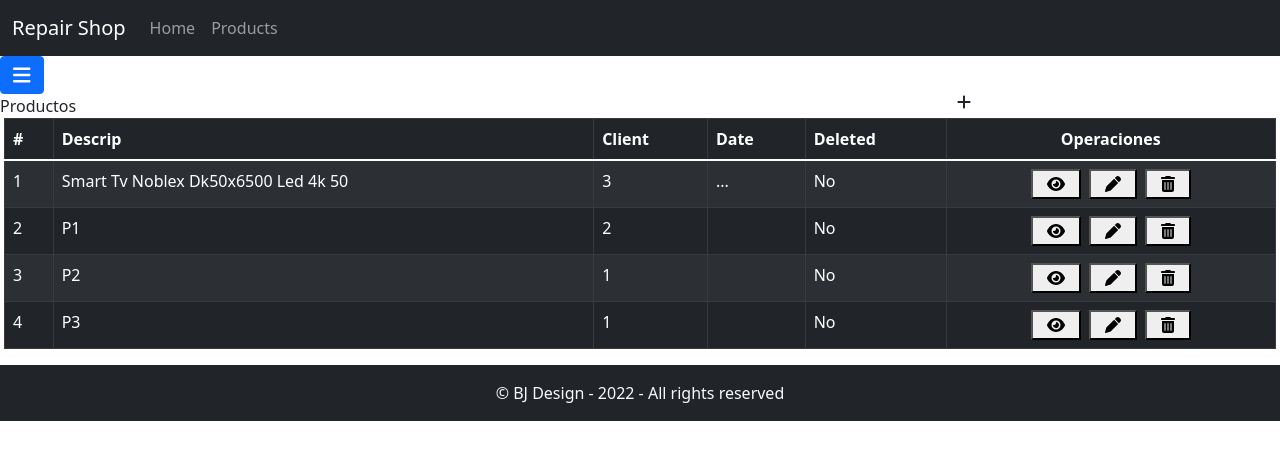
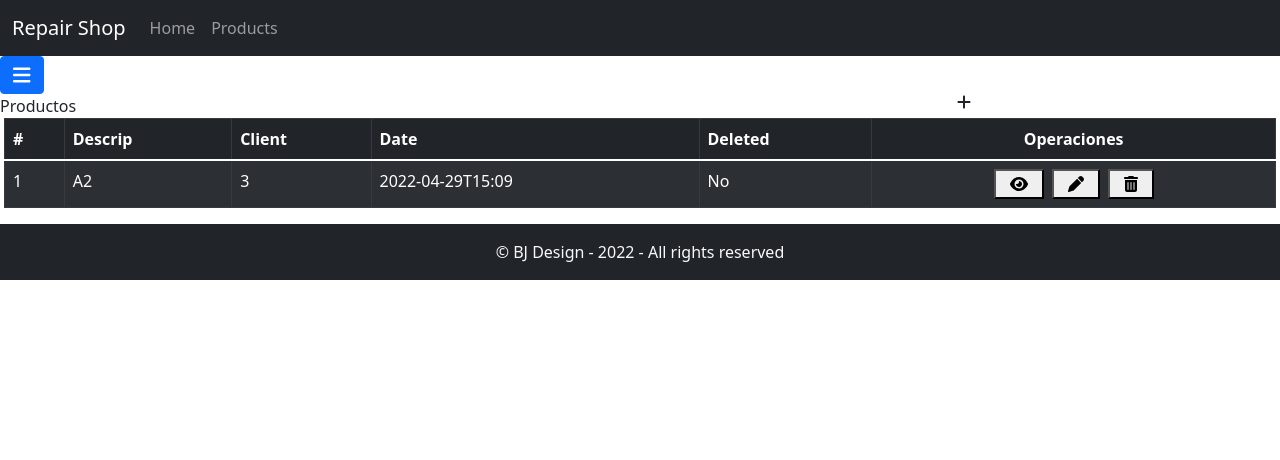
Before and after one commit to JassanBraian/repairshop, a React (Create React App) app: page /products in a window 1280 px wide. Shown: the top 460 px of the page. Built offline with nearby package versions, Linux system fonts and the light colour scheme; data requests are answered from the project's data file.

Commit message:
some problems with product crud were fixed but have others like validation yet

```diff
--- a/db.json
+++ b/db.json
@@ -1,35 +1,25 @@
 {
   "product": [
     {
-      "descrip": "Smart Tv Noblex Dk50x6500 Led 4k 50",
+      "descrip": "A1a",
       "fkclient": 3,
-      "date": "...",
-      "deleted": false,
-      "id": 1
+      "date": "2022-04-30T10:40",
+      "deleted": true,
+      "id": 12
     },
     {
-      "descrip": "P1",
-      "fkclient": "2",
+      "descrip": "A2",
+      "fkclient": 3,
+      "date": "2022-04-29T15:09",
       "deleted": false,
-      "id": 2
-    },
-    {
-      "descrip": "P2",
-      "fkclient": "1",
-      "deleted": false,
-      "id": 3
-    },
-    {
-      "descrip": "P3",
-      "fkclient": "1",
-      "deleted": false,
-      "id": 4
+      "id": 13
     }
   ],
   "client": [
     {
       "name": "Juan",
       "surname": "Rodriguez",
+      "idendoc": "30303030",
       "contact": "3819999999",
       "date": 0,
       "deleted": false,
@@ -38,6 +28,7 @@
     {
       "name": "Pepe",
       "surname": "Rodriguez",
+      "idendoc": "30303030",
       "contact": "3819999999",
       "date": 0,
       "deleted": false,
@@ -46,6 +37,7 @@
     {
       "name": "Jorge",
       "surname": "Rodriguez",
+      "idendoc": "30303030",
       "contact": "3819999999",
       "date": 0,
       "deleted": false,
--- a/src/components/entities/product/baseProduct/ProductFormCrud.jsx
+++ b/src/components/entities/product/baseProduct/ProductFormCrud.jsx
@@ -2,7 +2,7 @@ import React, { useEffect, useRef, useState } from 'react';
 import { Form, FloatingLabel, } from 'react-bootstrap';
 import {
     validateStr, existDescrip,
-    capitalizeFirstLetter, validateDate
+    capitalizeFirstLetter, validateDate, validateInt
 } from '../../../../services/CrudBase/CrudValidationServices';
 import { getButtonLabel } from '../../../../services/CrudBase/CrudServices';
 import { FontAwesomeIcon } from "@fortawesome/react-fontawesome";
@@ -76,8 +76,11 @@ const ProductFormCrud = (props) => {
     const valFkclient = () => {
         setFkclientVal('');
         setFkclientInv('');
-        if ((props.opeCrud === 'create' && validateStr(fkclient, '', props.opeCrud, false, ''))
-            || (props.opeCrud !== 'update' && validateStr('', fkclientRef.current.value, props.opeCrud, false, ''))
+
+        // if ((props.opeCrud === 'create' && validateInt(fkclient, '', props.opeCrud, false, ''))
+        if ((props.opeCrud === 'create')
+            || (props.opeCrud !== 'create')
+            //|| (props.opeCrud !== 'create' && validateInt('', fkclientRef.current.value, props.opeCrud, false, ''))
         ) {
             setFkclientVal(true);
             return false;
@@ -91,7 +94,7 @@ const ProductFormCrud = (props) => {
         setFkclientVal('');
         setFkclientInv('');
         if ((props.opeCrud === 'create' && validateDate(date, '', props.opeCrud, false, ''))
-            || (props.opeCrud !== 'update' && validateDate('', dateRef.current.value, props.opeCrud, false, ''))
+             || (props.opeCrud !== 'create' && validateDate('', dateRef.current.value, props.opeCrud, false, ''))
         ) {
             setDateVal(true);
             return false;
@@ -105,7 +108,7 @@ const ProductFormCrud = (props) => {
         e.preventDefault();
 
         let datosOk = false;
-        if (!valDescrip()) {
+        if (!valDescrip() && !valFkclient() && !valDate()) {
             datosOk = true;
         }
 
@@ -114,7 +117,7 @@ const ProductFormCrud = (props) => {
             const objCre = {
                 descrip,
                 fkclient,
-                date: Date.now,
+                date: date,
                 deleted: false,
             };
 
@@ -291,7 +294,8 @@ const ProductFormCrud = (props) => {
                 >
                     <Form.Select
                         className="form-select borderFloatingInput"
-                        onChange={e => setFkclient(e.target.value)}
+                        onChange={e => setFkclient(parseInt(e.target.value))}
+                        value={fkclient}
                         isValid={fkclientVal}
                         isInvalid={fkclientInv}
                         onBlur={valFkclient}
@@ -305,9 +309,9 @@ const ProductFormCrud = (props) => {
                             <option
                                 key={index}
                                 value={client.id}
-                                selected={client.id === fkclient}
+                                // selected={client.id === fkclient}
                             >
-                                {`${client.name} ${client.surname}`}
+                                {`${client.name} ${client.surname} | ${client.idendoc}`}
                             </option>)
                         }
                     </Form.Select>
@@ -333,7 +337,7 @@ const ProductFormCrud = (props) => {
                     <Form.Control
                         className="borderFloatingInput"
                         size="sm"
-                        type="date"
+                        type="datetime-local"
                         maxLength="0"
                         onChange={(e) => setDate(e.target.value)}
                         isValid={dateVal}
--- a/src/components/entities/product/baseProduct/ProductFuncFC.jsx
+++ b/src/components/entities/product/baseProduct/ProductFuncFC.jsx
@@ -72,6 +72,7 @@ const ProductFuncFC = (props) => {
                         opeCrud={'update'}
                         hideModal={hideModalUpd}
                         clients={props.clients}
+                        products={props.products}
                         getProducts={props.getProducts}
                     />
                 </ModalBody>
--- a/src/services/CrudBase/CrudValidationServices.jsx
+++ b/src/services/CrudBase/CrudValidationServices.jsx
@@ -2,7 +2,7 @@ import format from "date-fns/format";
 
 // Validaciones generales
 
-export const expresions = {
+const expresions = {
     expCorreo:
         /^[a-z0-9!#$%&'*+/=?^_`{|}~-]+(?:\.[a-z0-9!#$%&'*+/=?^_`{|}~-]+)*@(?:[a-z0-9](?:[a-z0-9-]*[a-z0-9])?\.)+[a-z0-9](?:[a-z0-9-]*[a-z0-9])?$/,
     expNum: /^\(?(\d{3})\)?[-]?(\d{3})[-]?(\d{4})$/,
@@ -48,15 +48,13 @@ export const validateMail = (objCampo, objCampoRef, opeCrud, verfExis, funcExis)
 }
 
 export const validateInt = (objCampo, objCampoRef, opeCrud, verfExis, funcExis) => {
-    const objCampoOk = objCampo.trim();
-    const objCampoRefOk = objCampoRef.trim();
     const cond = expresions.expNum;
     let res = false;
-    if (opeCrud === "create" && !!objCampoOk && cond.test(objCampo)) {
+    if (opeCrud === "create" && !!objCampo && cond.test(objCampo.toString())) {
         if (verfExis && !funcExis) {
             res = true;
         } else if (!verfExis) res = true;
-    } else if (opeCrud !== "create" && !!objCampoRefOk && cond.test(objCampoRef)) {
+    } else if (opeCrud !== "create" && !!objCampoRef && cond.test(objCampoRef.toString())) {
         if (verfExis && !funcExis) {
             res = true;
         } else if (!verfExis) res = true;
```
